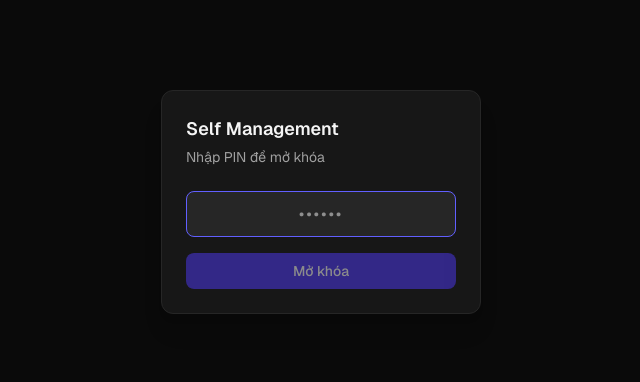
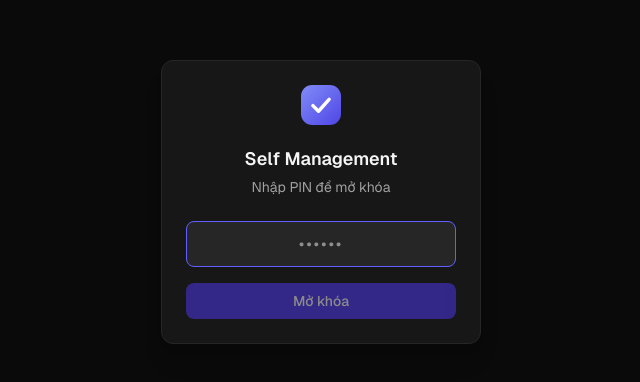
Before and after one commit to LongNgDinh0911/Self-management, a Next.js app: page /login in a window 1280 px wide. Shown: the part 198-580 px from the top of the page, without its empty margins (319-959 px from the left). Built offline with nearby package versions, Linux system fonts and the light colour scheme.

Commit message:
Simple Flow: Executing

```diff
--- a/app/login/page.tsx
+++ b/app/login/page.tsx
@@ -2,6 +2,7 @@
 
 import { Suspense, useState, FormEvent } from "react";
 import { useRouter, useSearchParams } from "next/navigation";
+import { Logo } from "@/components/logo";
 
 export default function LoginPage() {
   return (
@@ -52,10 +53,13 @@ function LoginForm() {
         onSubmit={handleSubmit}
         className="w-full max-w-xs rounded-xl border border-neutral-800 bg-neutral-900 p-6 shadow-xl"
       >
-        <h1 className="mb-1 text-lg font-semibold text-neutral-100">
+        <div className="mb-5 flex justify-center">
+          <Logo size={40} iconOnly href={null} />
+        </div>
+        <h1 className="mb-1 text-center text-lg font-semibold text-neutral-100">
           Self Management
         </h1>
-        <p className="mb-6 text-sm text-neutral-400">Nhập PIN để mở khóa</p>
+        <p className="mb-6 text-center text-sm text-neutral-400">Nhập PIN để mở khóa</p>
 
         <input
           type="password"
--- /dev/null
+++ b/components/logo.tsx
@@ -0,0 +1,66 @@
+import Link from "next/link";
+
+function LogoMark({ size }: { size: number }) {
+  return (
+    <svg
+      width={size}
+      height={size}
+      viewBox="0 0 32 32"
+      fill="none"
+      xmlns="http://www.w3.org/2000/svg"
+      role="img"
+      aria-label="Self Management"
+      className="shrink-0"
+    >
+      <defs>
+        <linearGradient id="sm-logo-gradient" x1="0" y1="0" x2="32" y2="32" gradientUnits="userSpaceOnUse">
+          <stop stopColor="#818cf8" />
+          <stop offset="1" stopColor="#4f46e5" />
+        </linearGradient>
+      </defs>
+      <rect width="32" height="32" rx="9" fill="url(#sm-logo-gradient)" />
+      <path
+        d="M9.5 16.5L14 21L22.5 11.5"
+        stroke="white"
+        strokeWidth="2.75"
+        strokeLinecap="round"
+        strokeLinejoin="round"
+      />
+    </svg>
+  );
+}
+
+export function Logo({
+  size = 24,
+  iconOnly = false,
+  href = "/",
+  className = "",
+}: {
+  size?: number;
+  iconOnly?: boolean;
+  href?: string | null;
+  className?: string;
+}) {
+  const content = (
+    <span className={`inline-flex items-center gap-2 ${className}`}>
+      <LogoMark size={size} />
+      {!iconOnly && (
+        <span className="truncate text-sm font-semibold text-neutral-100">
+          Self Management
+        </span>
+      )}
+    </span>
+  );
+
+  if (!href) return content;
+
+  return (
+    <Link
+      href={href}
+      className="inline-flex items-center rounded-md outline-none focus-visible:ring-2 focus-visible:ring-indigo-500"
+      aria-label="Self Management - Trang chủ"
+    >
+      {content}
+    </Link>
+  );
+}
--- a/components/sidebar.tsx
+++ b/components/sidebar.tsx
@@ -12,6 +12,7 @@ import {
   FolderIcon,
 } from "@heroicons/react/24/outline";
 import { PROJECT_COLORS } from "@/lib/constants";
+import { Logo } from "@/components/logo";
 
 type Project = {
   id: string;
@@ -69,9 +70,7 @@ export function Sidebar({
   return (
     <aside className="flex h-screen w-60 shrink-0 flex-col border-r border-neutral-800 bg-neutral-950">
       <div className="flex items-center justify-between px-4 py-4">
-        <span className="text-sm font-semibold text-neutral-100">
-          Self Management
-        </span>
+        <Logo size={24} />
       </div>
 
       <div className="flex-1 overflow-y-auto px-2">
```
Also changed, not shown: app/icon.svg (added).
